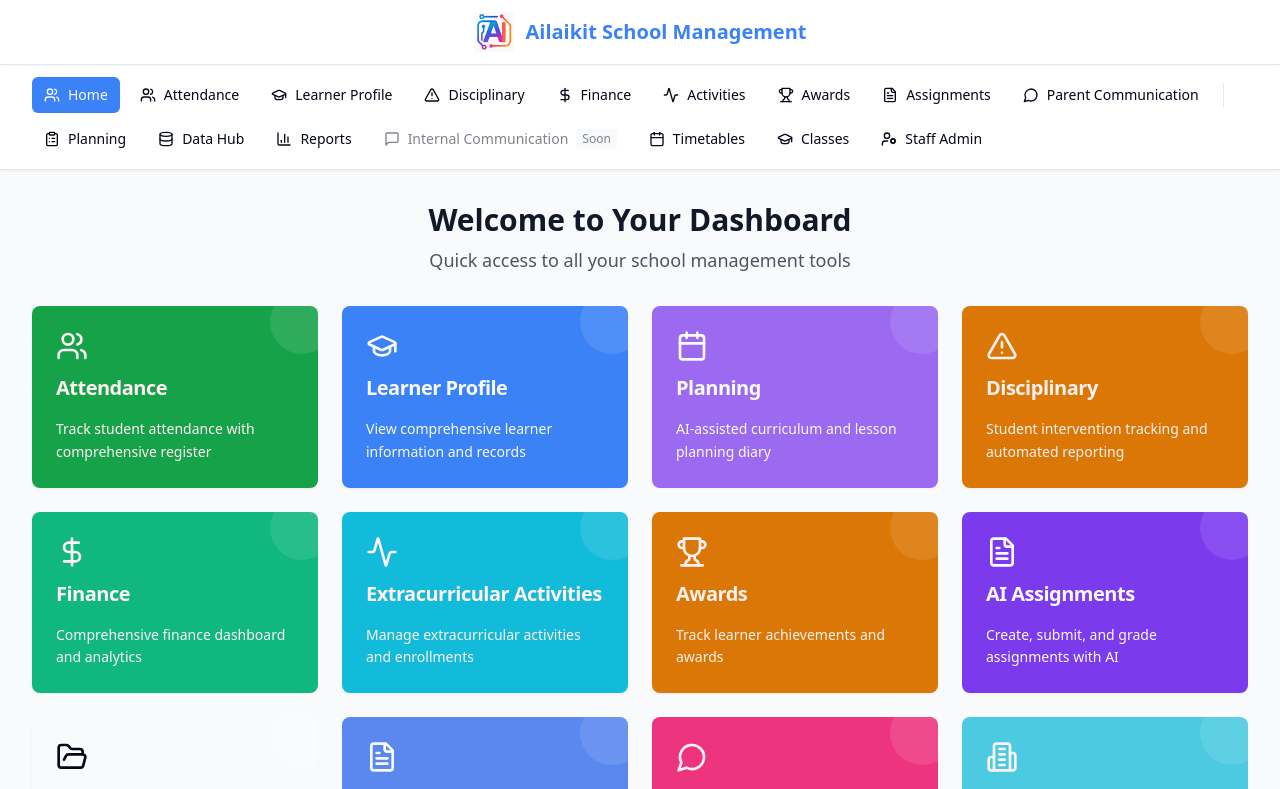
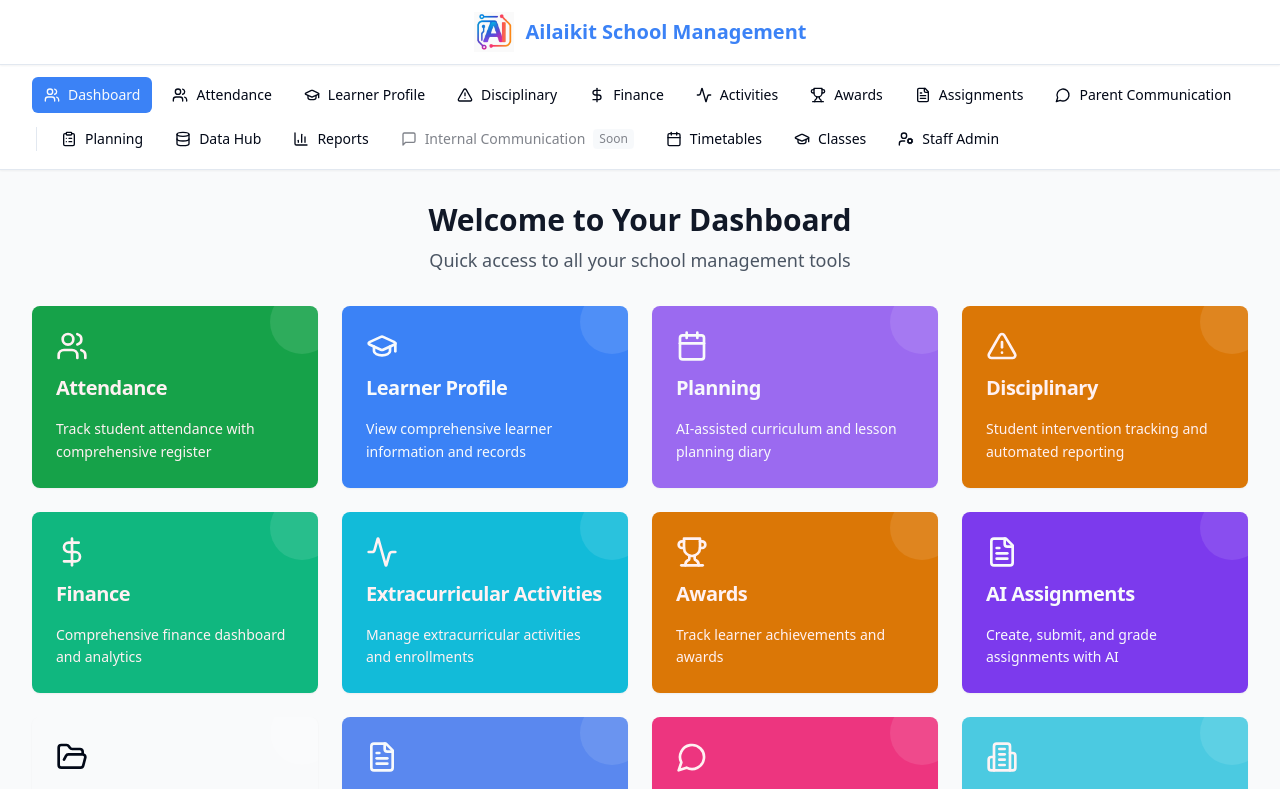
Before and after one commit to Ailaikit-maker/class-roll-buddy, a React (Vite) app: page / in a window 1280 px wide. Shown: the top 789 px of the page. Built offline with nearby package versions, Linux system fonts and the light colour scheme.

Commit message:
Rename "Home" to "Dashboard" in banner

```diff
--- a/src/components/Layout.tsx
+++ b/src/components/Layout.tsx
@@ -29,7 +29,7 @@ const Layout = ({ children }: LayoutProps) => {
   const location = useLocation();
 
   const mainModules = [
-    { id: "home", title: "Home", icon: Users, path: "/", available: true },
+    { id: "home", title: "Dashboard", icon: Users, path: "/", available: true },
     { id: "attendance", title: "Attendance", icon: Users, path: "/register", available: true },
     { id: "learner-profile", title: "Learner Profile", icon: GraduationCap, path: "/learner-profile", available: true },
     { id: "disciplinary", title: "Disciplinary", icon: AlertTriangle, path: "/disciplinary", available: true },
```
